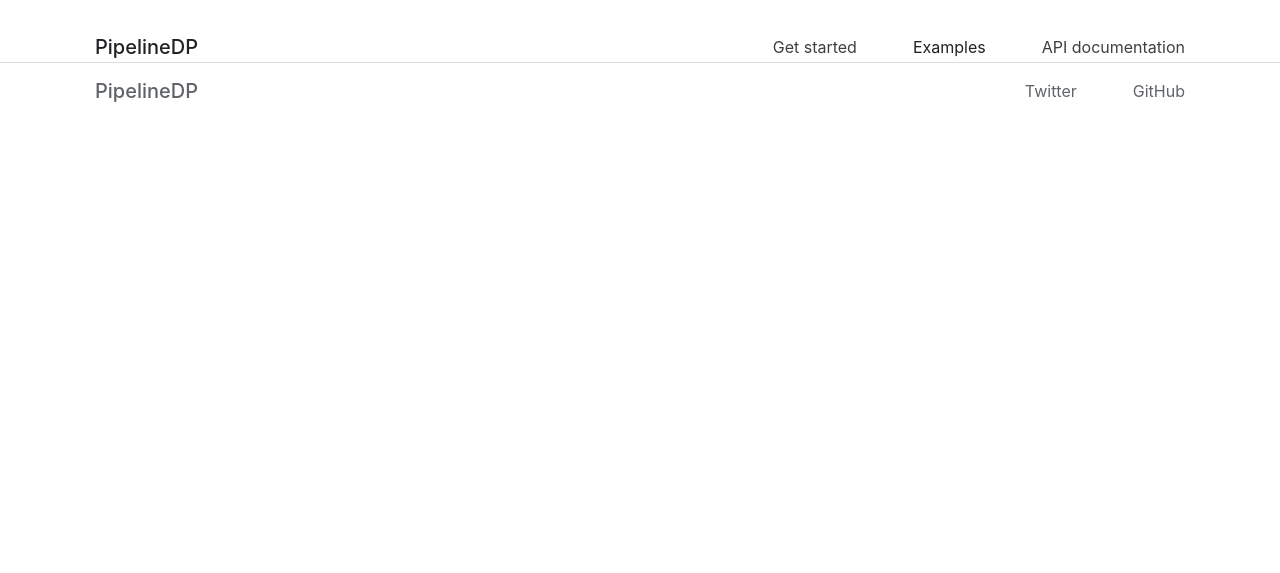
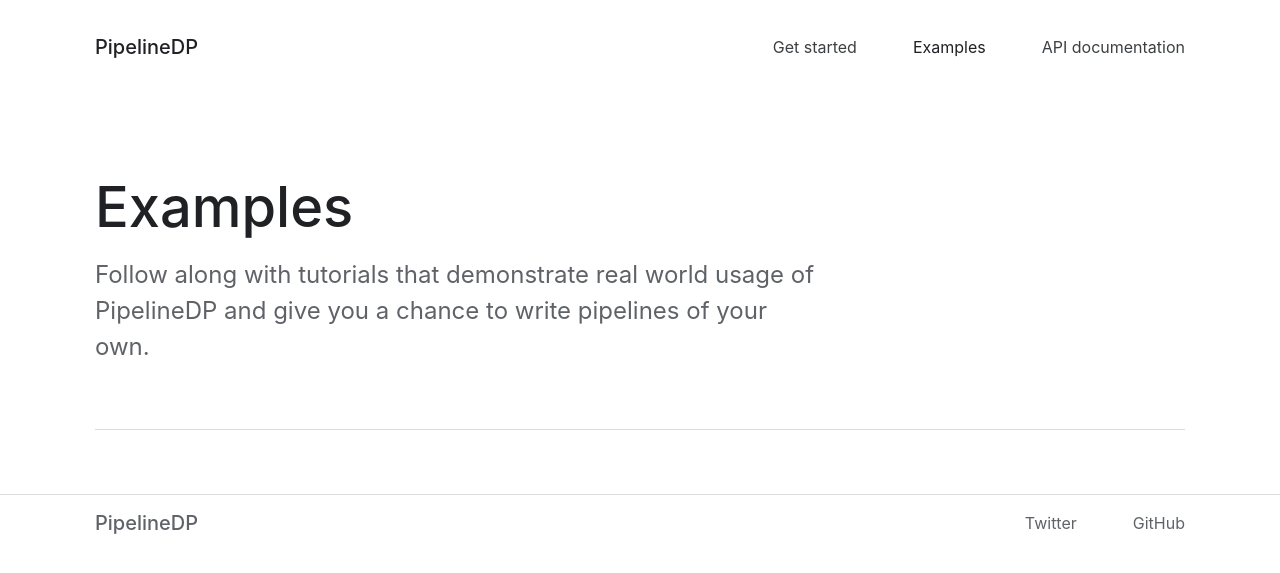
Before and after one commit to OpenMined/PipelineDP, a Jekyll site: the page built from examples.md, in a window 1280 px wide. Shown: the top 573 px of the page. Built offline with Jekyll 4.4.1, drawn with Linux system fonts in a browser that asks for light colours.

Commit message:
Create shared layout for pages

```diff
--- /dev/null
+++ b/_layouts/page.html
@@ -0,0 +1,11 @@
+---
+layout: default
+---
+
+<article class="o-wrapper">
+  <header class="c-headline">
+    <h1 class="c-headline__title">{{ page.title | escape }}</h1>
+    <p class="c-headline__description">{{ page.description | escape }}</p>
+  </header>
+  {{ content }}
+</article>
--- /dev/null
+++ b/_sass/components/_headline.scss
@@ -0,0 +1,23 @@
+/* Headline */
+
+.c-headline {
+  border-bottom: 1px solid #dadce0;
+  margin-bottom: 4rem;
+  padding-bottom: 4rem;
+
+  &__title {
+    color: #202124;
+    font-size: 3.5rem;
+    font-weight: 500;
+    line-height: 1.2;
+    margin: 0;
+    padding: 7rem 0 1rem;
+  }
+
+  &__description {
+    color: #5f6368;
+    font-size: 1.5rem;
+    margin: 0;
+    max-width: 48ch;
+  }
+}
--- a/assets/css/style.scss
+++ b/assets/css/style.scss
@@ -13,6 +13,7 @@
 @import "components/feature";
 @import "components/footer";
 @import "components/header";
+@import "components/headline";
 @import "components/hero";
 @import "components/partners";
 @import "components/tile";
--- a/examples.md
+++ b/examples.md
@@ -1,4 +1,7 @@
 ---
-layout: default
+layout: page
 title: Examples
+description: >-
+  Follow along with tutorials that demonstrate real world usage of PipelineDP
+  and give you a chance to write pipelines of your own.
 ---
```
Also changed, not shown: api-documentation.md (+4 -1 lines), get-started.md (+4 -1 lines).
